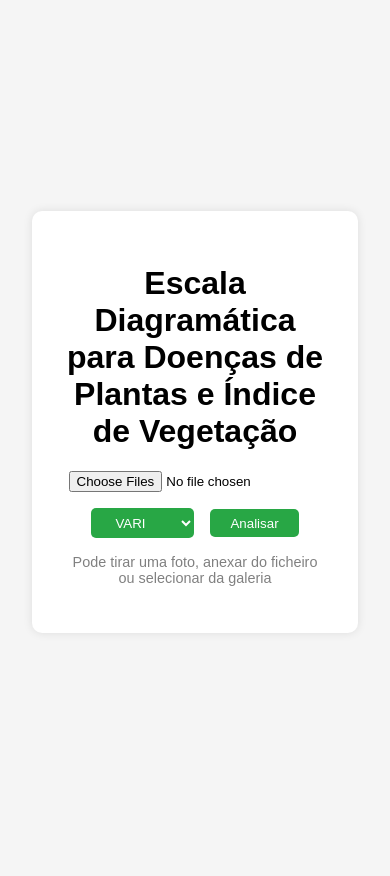
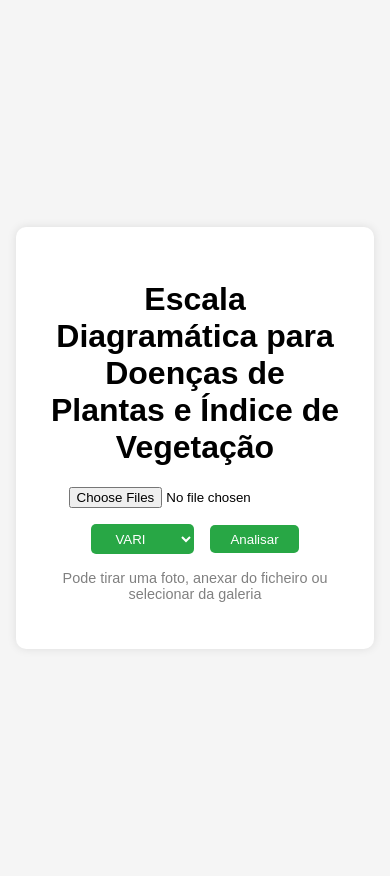
Before and after one commit to vic190859391/folhas-flask, a Flask app: page / in a window 390 px wide. Before the commit the page ends 586 px from the top, so only its background shows below. Run offline with Flask 3, Linux system fonts and the light colour scheme; some libraries are stand-ins or nearby versions.

Commit message:
Centralizado conteúdo no mobile

```diff
--- a/templates/index.html
+++ b/templates/index.html
@@ -13,30 +13,26 @@
     gtag('js', new Date());
     gtag('config', 'G-JZMVVKXHVR');
   </script>
-  <!-- Fim do Google Analytics -->
 
   <script src="https://cdnjs.cloudflare.com/ajax/libs/jspdf/2.5.1/jspdf.umd.min.js"></script>
-  <link rel="stylesheet" href="{{ url_for('static', filename='styles.css') }}">
-</head>
 
-  <script src="https://cdnjs.cloudflare.com/ajax/libs/jspdf/2.5.1/jspdf.umd.min.js"></script>
   <style>
     body {
       font-family: sans-serif;
       background: #f5f5f5;
-      padding: 2rem;
       margin: 0;
+      min-height: 100vh;
       display: flex;
       justify-content: center;
-      flex-direction: column;
       align-items: center;
       text-align: center;
+      padding: 1rem;
     }
 
     .container {
       background: white;
       max-width: 1000px;
-      margin: auto;
+      width: 100%;
       padding: 2rem;
       border-radius: 10px;
       box-shadow: 0 0 10px rgba(0,0,0,0.1);
```
